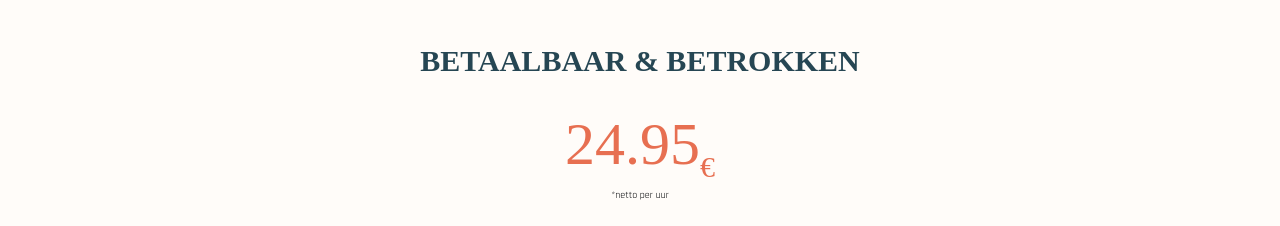
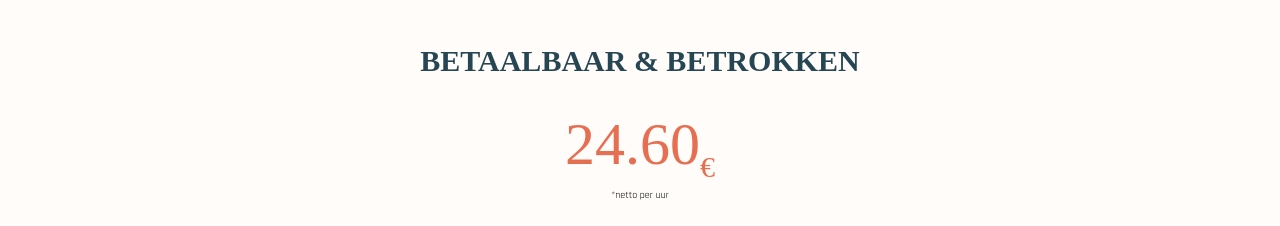
Before and after one commit to Vastlaan/flexiblechef, a React (Create React App) app in the folder client/: page / in a window 1280 px wide. Shown: the part 3639-3865 px from the top of the page. Built offline with nearby package versions, Linux system fonts and the light colour scheme; a web font is replaced by a local one.

Commit message:
Change the price of service

```diff
--- a/client/src/components/landing/index.js
+++ b/client/src/components/landing/index.js
@@ -54,7 +54,7 @@ export default function Landing() {
                 text={intl.formatMessage({
                     id: "intersection2Text",
                 })}
-                price={`24.95`}
+                price={`24.60`}
                 priceDetail={intl.formatMessage({
                     id: "intersection2Price",
                 })}
--- a/client/src/components/rent/form/confirmation.js
+++ b/client/src/components/rent/form/confirmation.js
@@ -14,7 +14,7 @@ export default function Confirmation({
     setPrice,
 }) {
     const countPrice = () => {
-        const price = 24.85;
+        const price = 24.6;
 
         const [h1, m1] = hour[0].split(":");
         const time1ToMinutes = Number(h1) * 60 + Number(m1);
```
